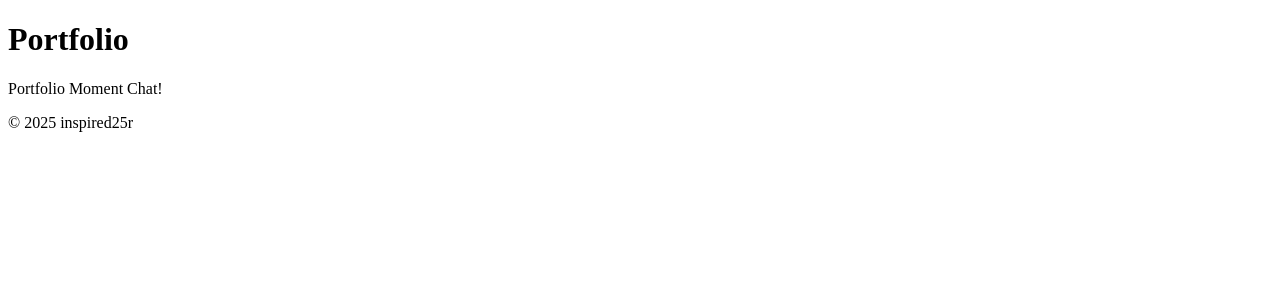
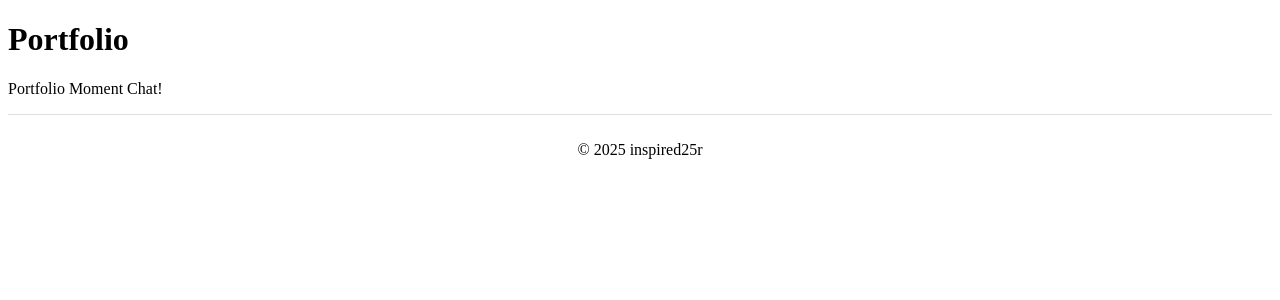
Before and after one commit to inspired25r/inspired25r.github.io, a Jekyll site: the page built from index.md, in a window 1280 px wide. Shown: the top 300 px of the page. Built offline with Jekyll 4.4.1, drawn with Linux system fonts in a browser that asks for light colours.

Commit message:
footer fixed?

```diff
--- a/_layouts/home.html
+++ b/_layouts/home.html
@@ -8,7 +8,7 @@
 			main {
 				flex = 1;
 			}
-			footer = {
+			footer {
 				background: #FFFFFF;
 				padding: 10px;
 				text-align: center;
```
